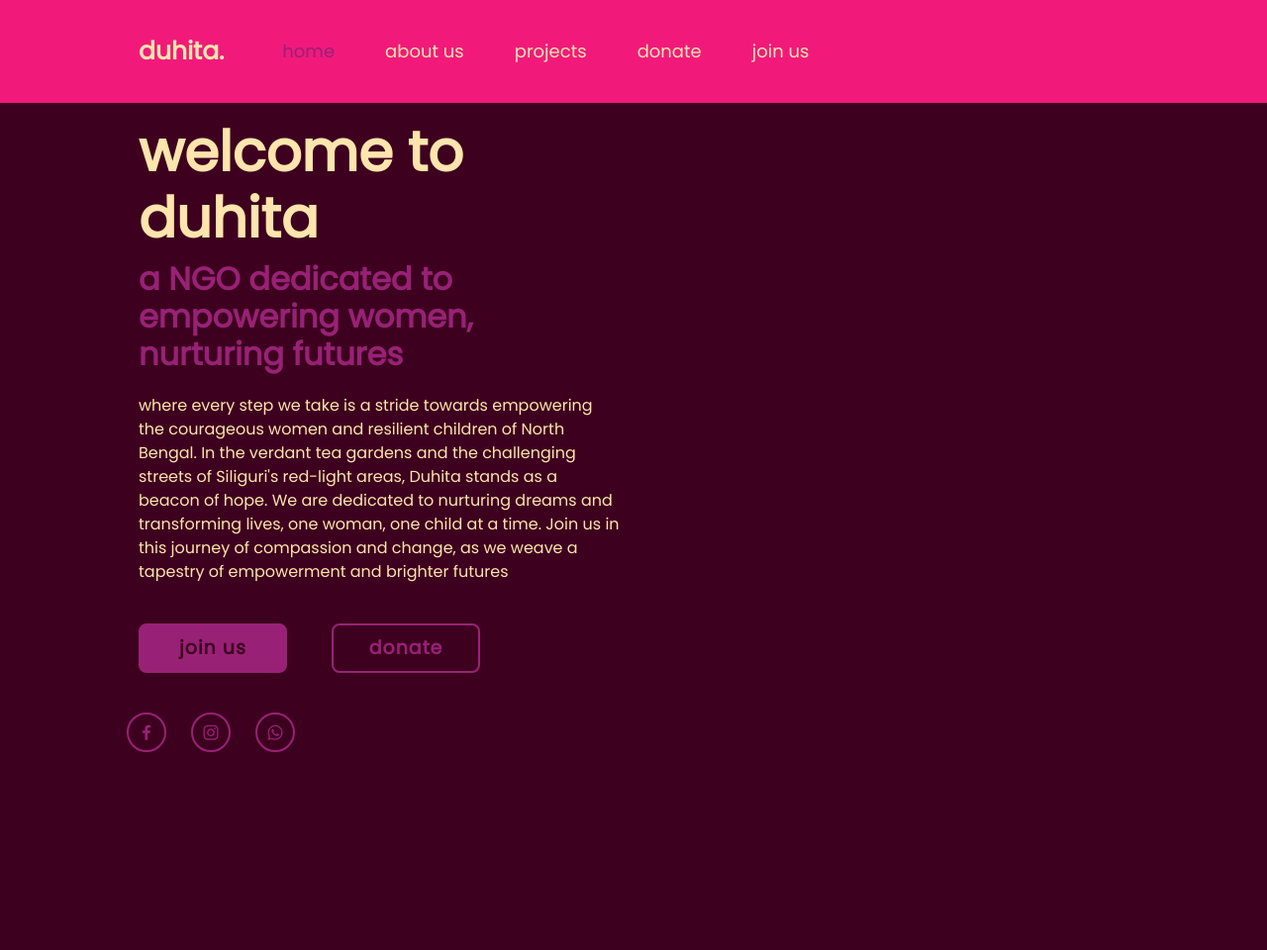
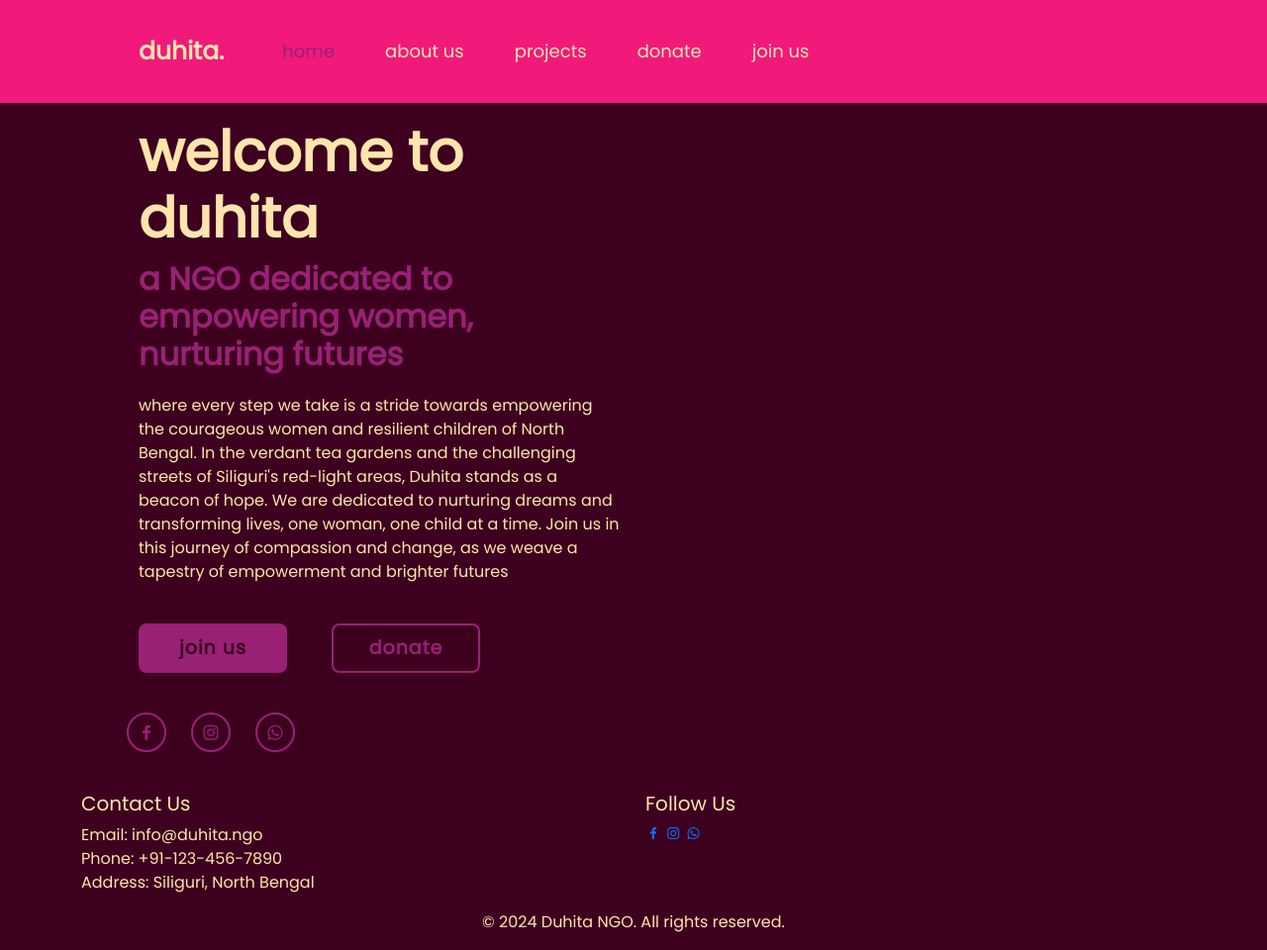
Before and after one commit to duhitango/duhitawebsite, a plain HTML site: page index.html in a window 1280 px wide. Shown: the whole page at 99% size. Before the commit the page ends 800 px from the top, so only its background shows below. Drawn offline with nearby package versions, Linux system fonts and the light colour scheme.

Commit message:
Add files via upload

```diff
--- a/index.html
+++ b/index.html
@@ -27,9 +27,9 @@
                     <ul class="navbar-nav ms-auto">
                         <li class="nav-item"><a href="index.html" class="nav-link active">home</a></li>
                         <li class="nav-item"><a href="about.html" class="nav-link">about us</a></li>
-                        <li class="nav-item"><a href="#" class="nav-link">projects</a></li>
-                        <li class="nav-item"><a href="#" class="nav-link">donate</a></li>
-                        <li class="nav-item"><a href="#" class="nav-link">join us</a></li>
+                        <li class="nav-item"><a href="projects.html" class="nav-link">projects</a></li>
+                        <li class="nav-item"><a href="donate.html" class="nav-link">donate</a></li>
+                        <li class="nav-item"><a href="join-us.html" class="nav-link">join us</a></li>
                     </ul>
                 </div>
             </div>
@@ -46,8 +46,8 @@
                         <h3>a NGO dedicated to empowering women, nurturing futures</h3>
                         <p>where every step we take is a stride towards empowering the courageous women and resilient children of North Bengal. In the verdant tea gardens and the challenging streets of Siliguri's red-light areas, Duhita stands as a beacon of hope. We are dedicated to nurturing dreams and transforming lives, one woman, one child at a time. Join us in this journey of compassion and change, as we weave a tapestry of empowerment and brighter futures</p>
                         <div class="btn-box">
-                            <a href="#" class="custom-btn">join us</a>
-                            <a href="#" class="custom-btn">donate</a>
+                            <a href="join-us.html" class="custom-btn">join us</a>
+                            <a href="donate.html" class="custom-btn">donate</a>
                         </div>
                     </div>
                 </div>
@@ -60,6 +60,31 @@
         </div>
     </section>
 
+    <!-- Footer -->
+    <footer class="footer">
+        <div class="container">
+            <div class="row">
+                <div class="col-md-6">
+                    <h5>Contact Us</h5>
+                    <p>Email: info@duhita.ngo<br>Phone: +91-123-456-7890<br>Address: Siliguri, North Bengal</p>
+                </div>
+                <div class="col-md-6">
+                    <h5>Follow Us</h5>
+                    <div class="social-links">
+                        <a href="#"><i class='bx bxl-facebook'></i></a>
+                        <a href="#"><i class='bx bxl-instagram'></i></a>
+                        <a href="#"><i class='bx bxl-whatsapp'></i></a>
+                    </div>
+                </div>
+            </div>
+            <div class="row">
+                <div class="col-12 text-center">
+                    <p>&copy; 2024 Duhita NGO. All rights reserved.</p>
+                </div>
+            </div>
+        </div>
+    </footer>
+
     <!-- Bootstrap JS -->
     <script src="https://cdn.jsdelivr.net/npm/bootstrap@5.3.0/dist/js/bootstrap.bundle.min.js"></script>
 </body>
```
